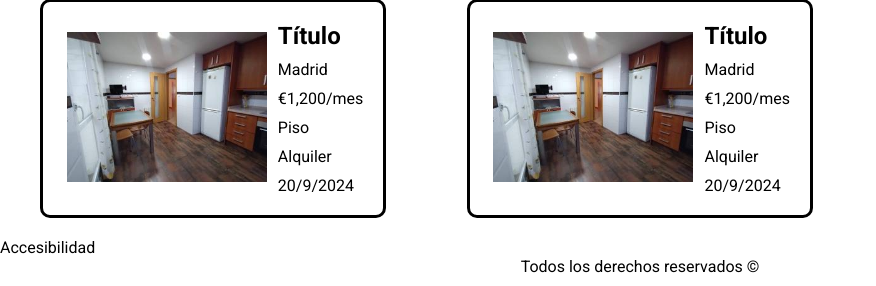
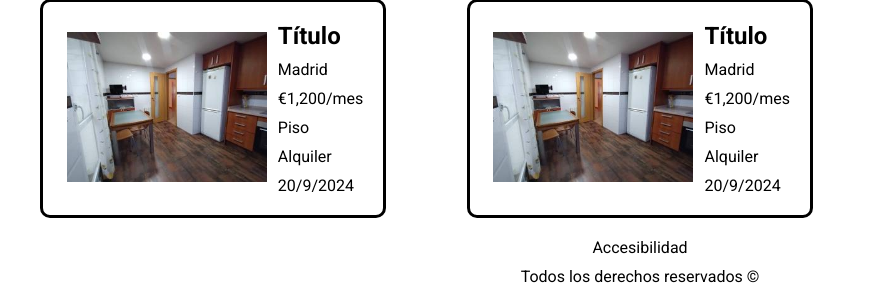
Before and after one commit to dariowest/daw, a PHP site: page / in a window 1280 px wide. Shown: the part 572-858 px from the top of the page, without its empty margins (0-876 px from the left). Run offline with PHP 8.4, Linux system fonts and the light colour scheme.

Commit message:
Cambio final

```diff
--- a/index.html
+++ b/index.html
@@ -148,7 +148,10 @@
         </article>
       </section>
     </main>
-    <a href="views/accesibilidad.html">Accesibilidad</a>
+
+      <p id="accesible">
+        <a href="views/accesibilidad.html">Accesibilidad</a>
+      </p>
     <footer>Todos los derechos reservados ©</footer>
   </body>
 </html>
--- a/styles/index.css
+++ b/styles/index.css
@@ -49,3 +49,7 @@ main {
     grid-template-columns: auto auto auto;
   }
 }
+#accesible{
+  text-align: center;
+  margin-bottom: 10px;
+}
```
